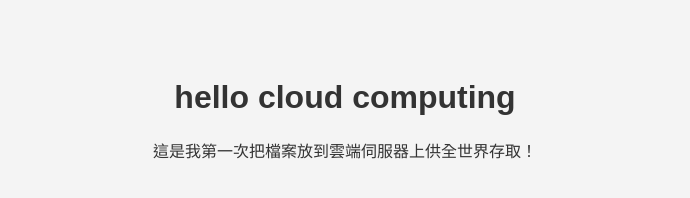
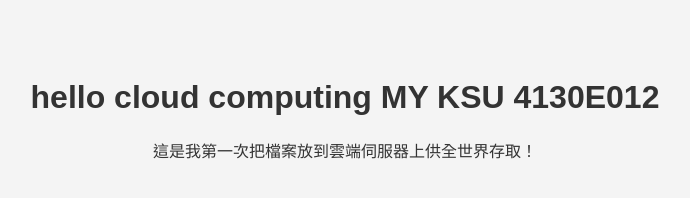
Before and after one commit to 23418415489421891/my-first-cloud-page, a plain HTML site: page index.html in a window 1280 px wide. Shown: the whole page, without its empty margins (295-985 px from the left). Drawn offline with Linux system fonts and the light colour scheme.

Commit message:
index.html

```diff
--- a/index.html
+++ b/index.html
@@ -14,7 +14,7 @@
     </style>
 </head>
 <body>
-    <h1>hello cloud computing</h1>
+    <h1>hello cloud computing MY KSU 4130E012</h1>
     <p>這是我第一次把檔案放到雲端伺服器上供全世界存取！</p>
 </body>
 </html>
```
